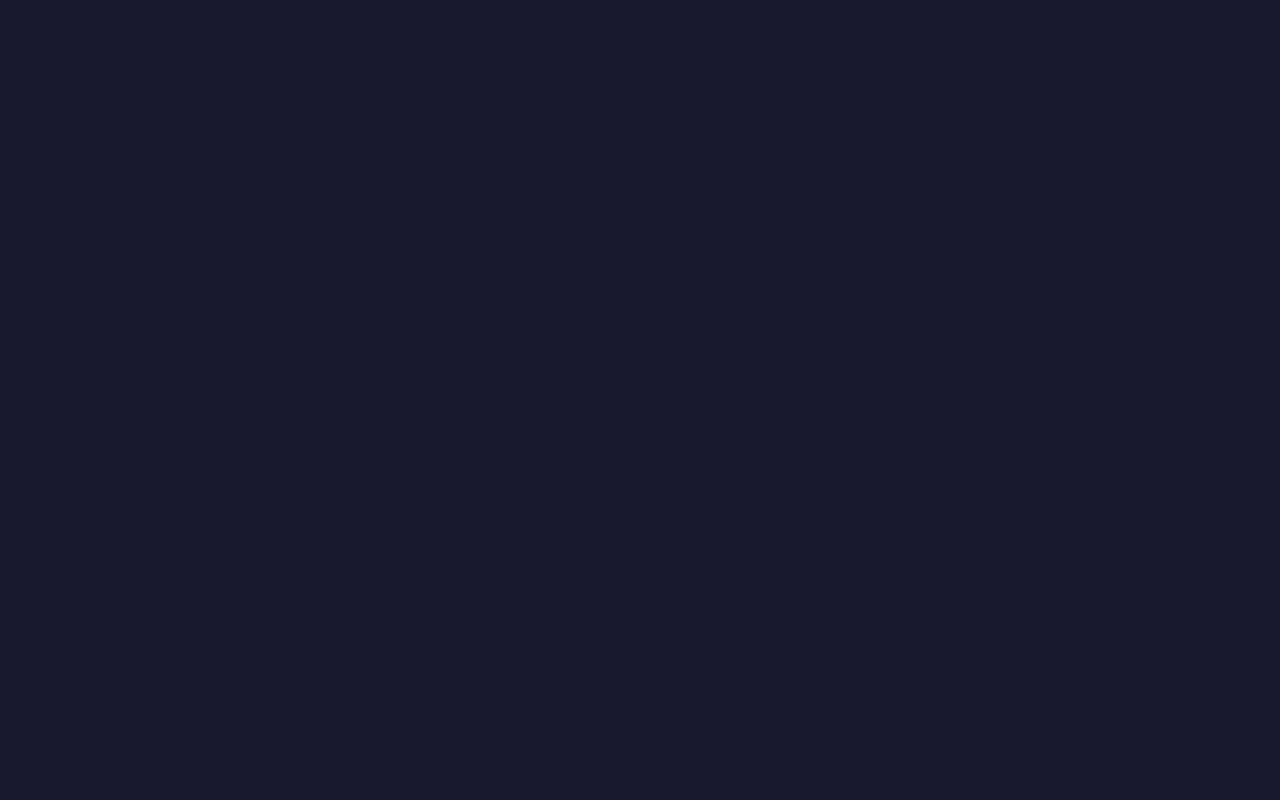
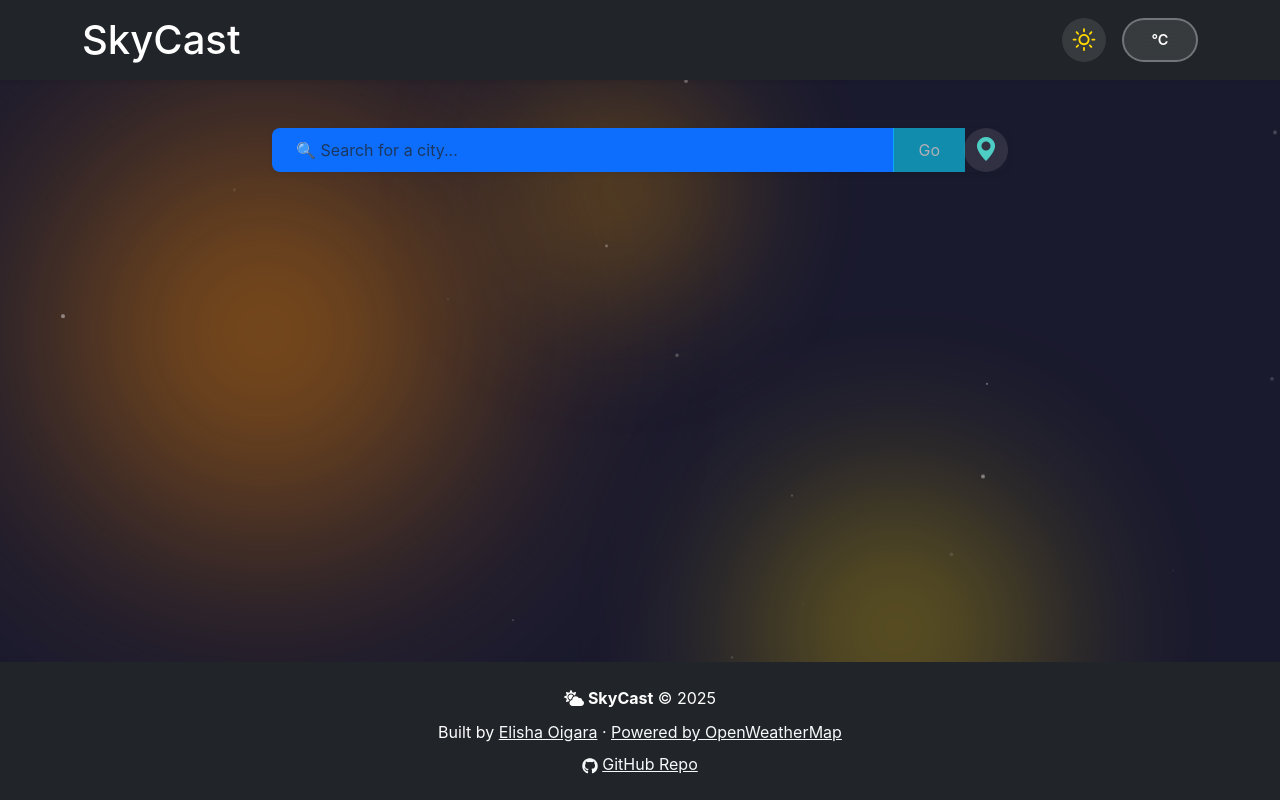
Before and after one commit to elishaoigara/SkyCast, a React (Create React App) app: page / in a window 1280 px wide. Built offline with nearby package versions, Linux system fonts and the light colour scheme; a small style sheet from the web is missing.

Commit message:
feat: AI agent changes

```diff
--- a/src/App.js
+++ b/src/App.js
@@ -1,10 +1,104 @@
-import React from 'react';
+import React, { useState, useEffect } from 'react';
+import { WeatherProvider, useWeather } from './context/WeatherContext';
+import SearchBar from './components/SearchBar';
+import Weather from './components/Weather';
+import Forecast from './components/Forecast';
+import ThemeToggle from './components/ThemeToggle';
+import UnitToggle from './components/UnitToggle';
+import Footer from './components/Footer';
+import AtmosphericBackground from './components/AtmosphericBackground';
 import './App.css';
 
+// Main App component wrapped with WeatherProvider
 function App() {
   return (
+    <WeatherProvider>
+      <AppContent />
+    </WeatherProvider>
+  );
+}
+
+// Content component that uses the WeatherContext
+function AppContent() {
+  const {
+    currentTheme,
+    toggleTheme,
+    units,
+    toggleUnits,
+    weatherData,
+    forecastData,
+    loading,
+    error,
+    setWeatherData,
+    setForecastData
+  } = useWeather();
+
+  const [geoLoading, setGeoLoading] = useState(false);
+
+  const handleSearch = async (city) => {
+    // In a real app, this would fetch weather data
+    // For now, we'll just simulate the process
+    console.log(`Searching for city: ${city}`);
+  };
+
+  const handleLocationFound = async (position) => {
+    setGeoLoading(true);
+    try {
+      // In a real app, this would fetch weather data based on coordinates
+      console.log(`Location found: ${position.coords.latitude}, ${position.coords.longitude}`);
+    } catch (err) {
+      console.error('Error getting location:', err);
+    } finally {
+      setGeoLoading(false);
+    }
+  };
+
+  return (
     <div className="min-vh-100 d-flex flex-column">
-      {/* Minimal implementation - all UI components removed */}
+      <AtmosphericBackground />
+
+      <header className="bg-dark text-white py-3 shadow-sm">
+        <div className="container d-flex justify-content-between align-items-center">
+          <h1 className="mb-0">SkyCast</h1>
+          <div className="d-flex gap-3">
+            <ThemeToggle currentTheme={currentTheme} onToggle={toggleTheme} />
+            <UnitToggle units={units} onToggle={toggleUnits} />
+          </div>
+        </div>
+      </header>
+
+      <main className="flex-grow-1 container py-4">
+        <div className="row justify-content-center">
+          <div className="col-12 col-lg-8">
+            <SearchBar
+              onSearch={handleSearch}
+              loading={loading}
+              geoLoading={geoLoading}
+              onLocationFound={handleLocationFound}
+            />
+
+            {error && (
+              <div className="alert alert-danger mt-3">
+                {error}
+              </div>
+            )}
+
+            {weatherData && (
+              <Weather data={weatherData} units={units} />
+            )}
+
+            {forecastData && (
+              <Forecast
+                lat={weatherData?.coord?.lat}
+                lon={weatherData?.coord?.lon}
+                units={units}
+              />
+            )}
+          </div>
+        </div>
+      </main>
+
+      <Footer />
     </div>
   );
 }
```
